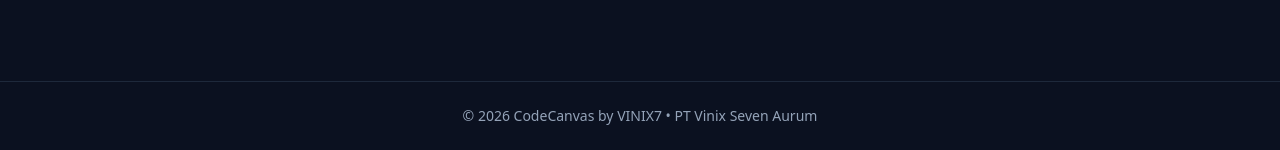
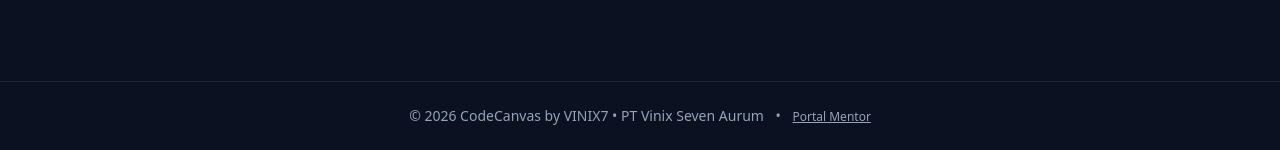
Before and after one commit to 5nana5/codecanvas-vinix7, a Laravel app: page /admin/quizzes in a window 1280 px wide. Shown: the part 650-800 px from the top of the page. Run offline with Laravel 12, Linux system fonts and the light colour scheme; a user stored in the database is signed in; data comes from the database, SQL or seed files in the repository; style sheets or scripts are compiled from the project's sources.

Commit message:
Update codecanvas.blade.php

```diff
--- a/resources/views/layouts/codecanvas.blade.php
+++ b/resources/views/layouts/codecanvas.blade.php
@@ -57,7 +57,13 @@
     </main>
 
     <footer class="border-t border-slate-200 dark:border-slate-800 py-6 text-center text-sm text-slate-600 dark:text-slate-400">
-        <p>&copy; {{ date('Y') }} CodeCanvas by VINIX7 • PT Vinix Seven Aurum</p>
+        <p>
+            &copy; {{ date('Y') }} CodeCanvas by VINIX7 • PT Vinix Seven Aurum
+            <span class="mx-2">•</span>
+            <a href="{{ route('login') }}" class="text-xs text-slate-400 hover:text-blue-600 dark:hover:text-amber-400 underline">
+                Portal Mentor
+            </a>
+        </p>
     </footer>
 
     <script>
```
